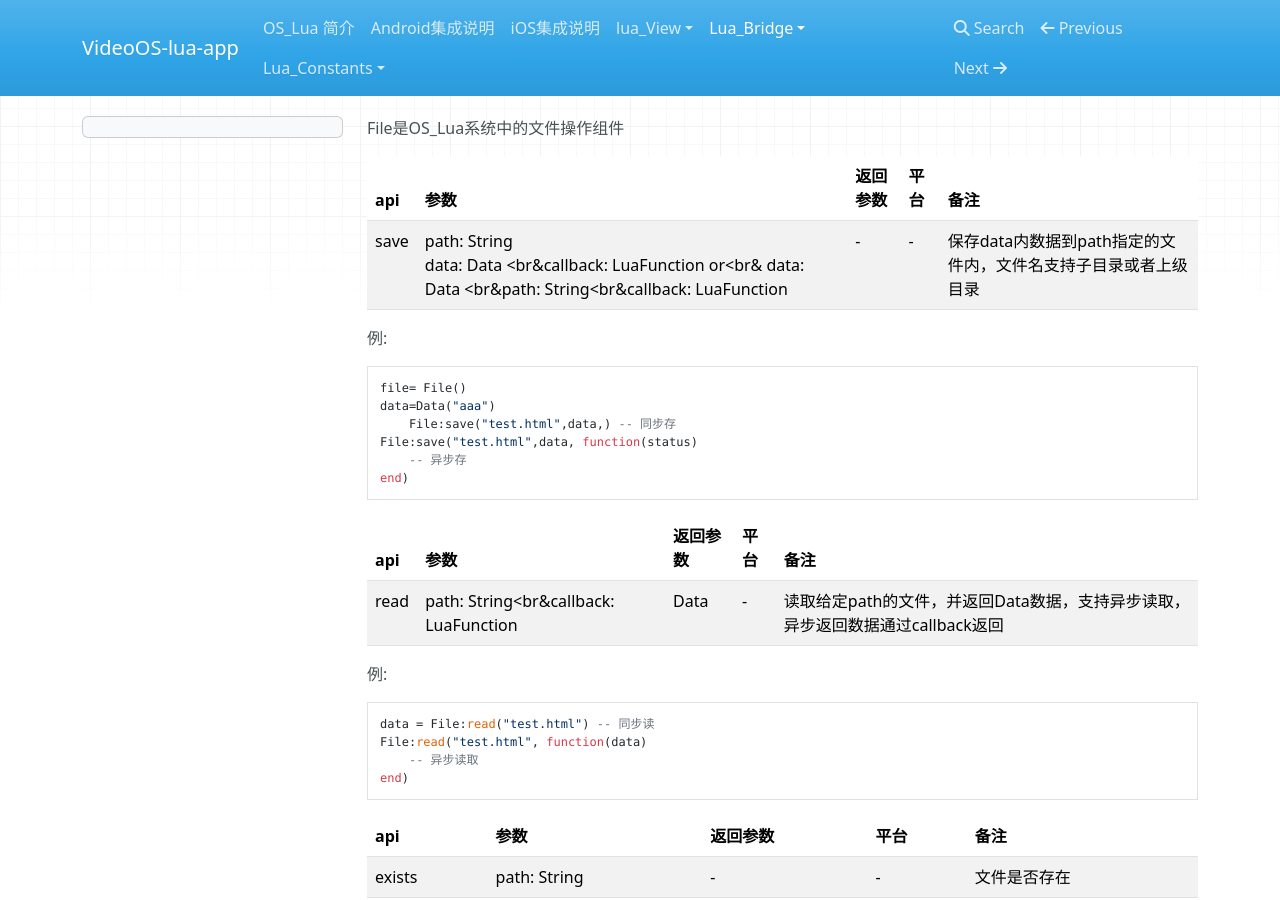
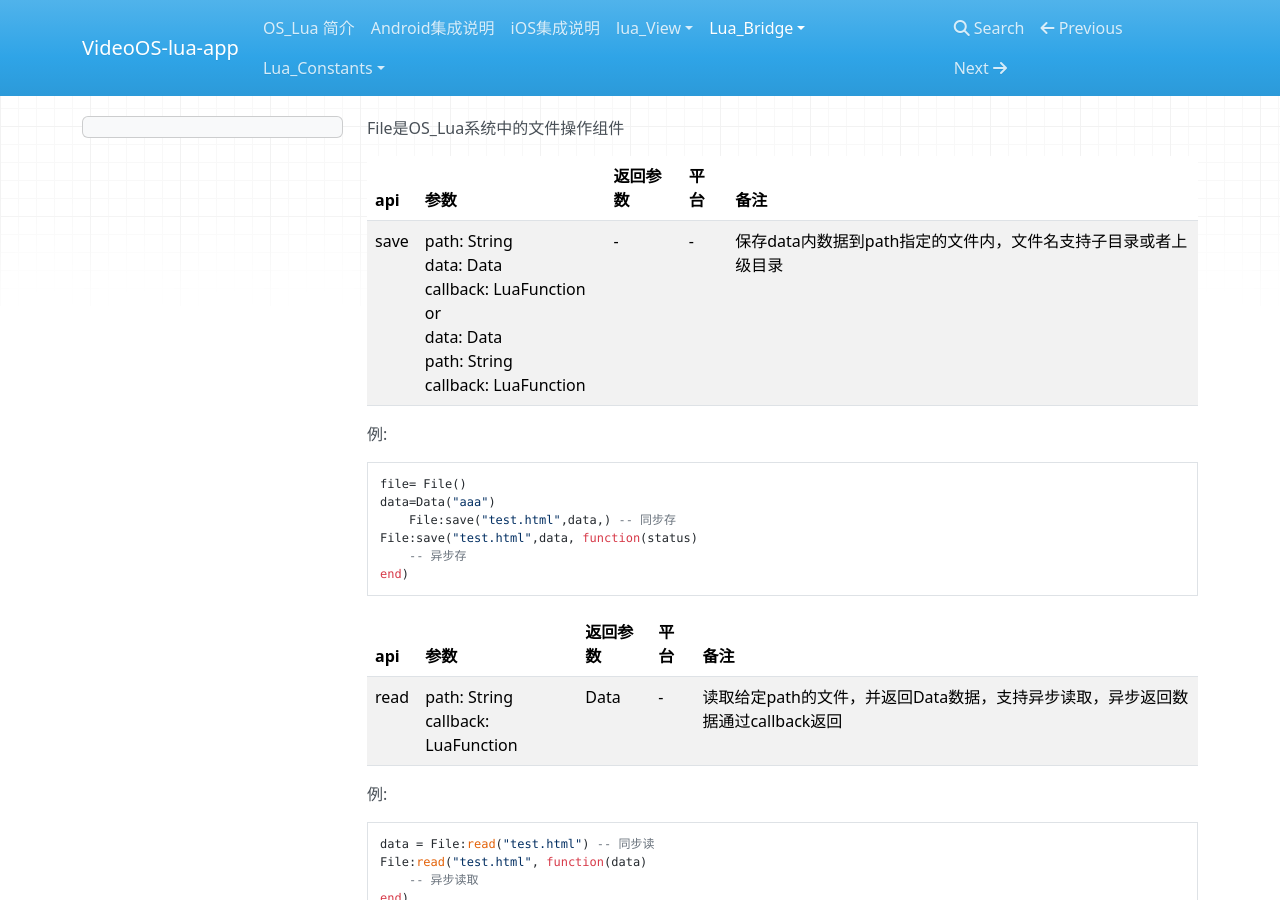
Before and after one commit to VideoOS/VideoOS-lua-app, an MkDocs documentation site: the page built from docs/API/Lua_Bridge/File.md, in a window 1280 px wide and 900 px high. Built offline with MkDocs 1.6.1, drawn with Linux system fonts in a browser that asks for light colours; nearby versions of some CDN libraries.

Commit message:
no message

````diff
--- a/docs/API/Lua_Bridge/File.md
+++ b/docs/API/Lua_Bridge/File.md
@@ -3,7 +3,7 @@ File是OS_Lua系统中的文件操作组件
 
 | api  |参数   |返回参数   |平台   |备注|
 | ------------ | ------------ | ------------ | ------------ |------------ |
-|   save     |  path: String<br>data: Data <br&callback: LuaFunction or<br& data: Data <br&path: String<br&callback: LuaFunction    |  -   |   -  |  保存data内数据到path指定的文件内，文件名支持子目录或者上级目录     |
+|   save     |  path: String<br>data: Data<br>callback: LuaFunction or<br> data: Data <br>path: String<br>callback: LuaFunction    |  -   |   -  |  保存data内数据到path指定的文件内，文件名支持子目录或者上级目录     |
 
 例:
 ```lua
@@ -17,7 +17,7 @@ end)
 
 | api  |参数   |返回参数   |平台   |备注|
 | ------------ | ------------ | ------------ | ------------ |------------ |
-|    read    |   path: String<br&callback: LuaFunction   |   Data  |   -  |  读取给定path的文件，并返回Data数据，支持异步读取，异步返回数据通过callback返回     |
+|    read    |   path: String<br>callback: LuaFunction   |   Data  |   -  |  读取给定path的文件，并返回Data数据，支持异步读取，异步返回数据通过callback返回     |
 
 例:
 ```lua
````
